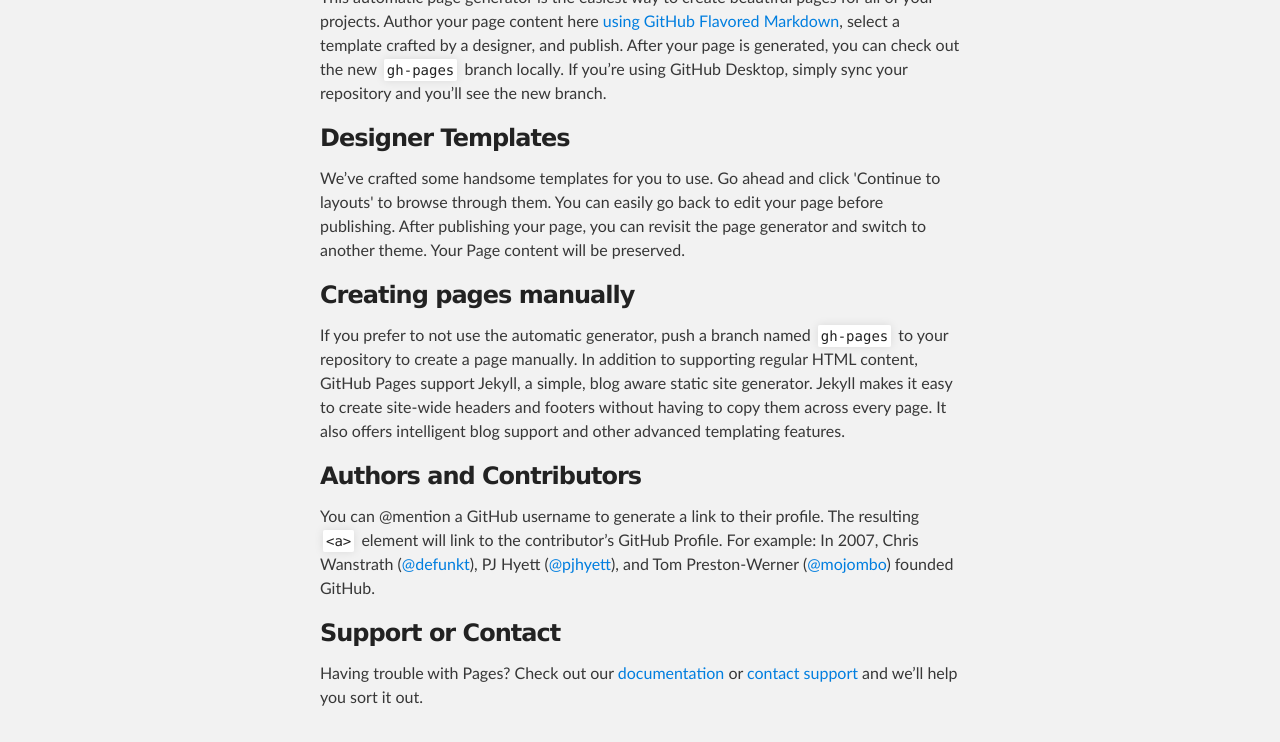
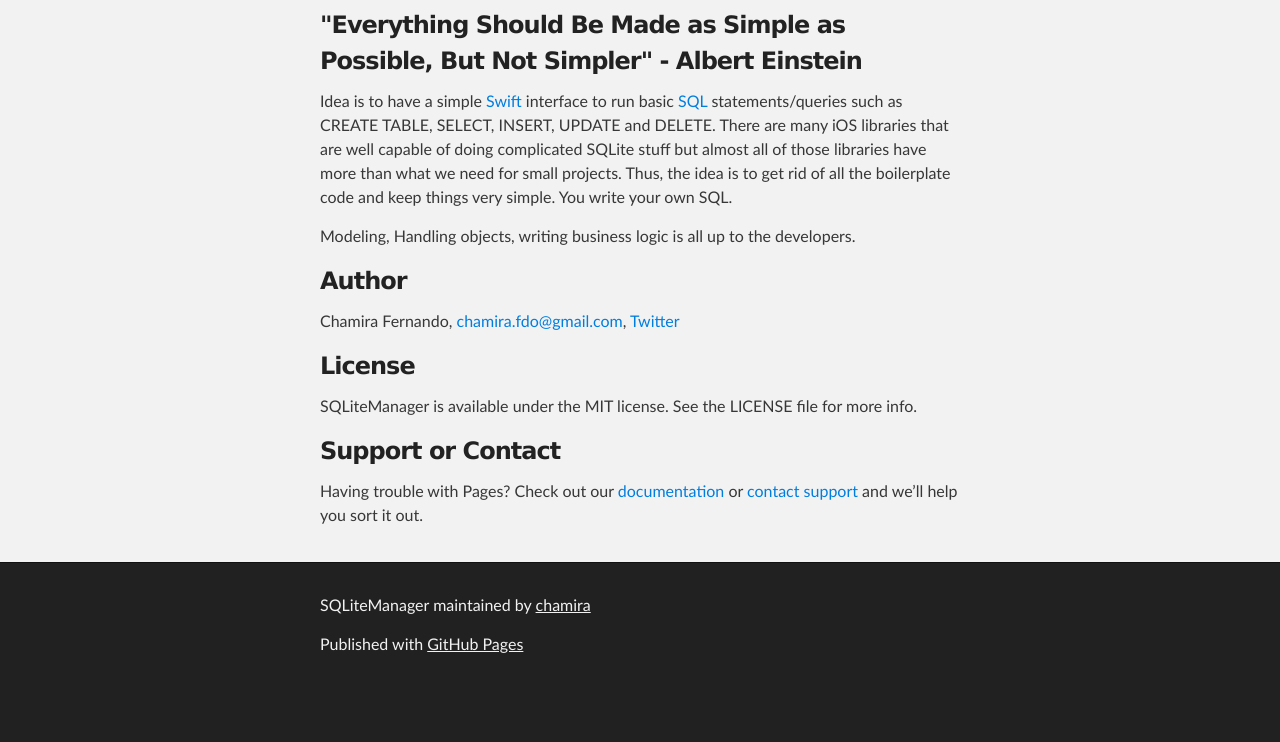
Before and after one commit to chamira/SQLiteManager, a plain HTML site: page index.html in a window 1280 px wide. Shown: the part 393-1135 px from the top of the page. After the commit the page ends 1084 px from the top, so only its background shows below. Drawn offline with Linux system fonts and the light colour scheme.

```diff
--- a/index.html
+++ b/index.html
@@ -31,25 +31,27 @@
     <!-- MAIN CONTENT -->
     <div id="main_content_wrap" class="outer">
       <section id="main_content" class="inner">
-        <h3>
-<a id="welcome-to-github-pages" class="anchor" href="#welcome-to-github-pages" aria-hidden="true"><span aria-hidden="true" class="octicon octicon-link"></span></a>Welcome to GitHub Pages.</h3>
-
-<p>This automatic page generator is the easiest way to create beautiful pages for all of your projects. Author your page content here <a href="https://guides.github.com/features/mastering-markdown/">using GitHub Flavored Markdown</a>, select a template crafted by a designer, and publish. After your page is generated, you can check out the new <code>gh-pages</code> branch locally. If you’re using GitHub Desktop, simply sync your repository and you’ll see the new branch.</p>
+        <h2>
+<a id="welcome-to-the-sqlitemanager-wiki" class="anchor" href="#welcome-to-the-sqlitemanager-wiki" aria-hidden="true"><span aria-hidden="true" class="octicon octicon-link"></span></a>Welcome to the SQLiteManager wiki!</h2>
 
 <h3>
-<a id="designer-templates" class="anchor" href="#designer-templates" aria-hidden="true"><span aria-hidden="true" class="octicon octicon-link"></span></a>Designer Templates</h3>
+<a id="everything-should-be-made-as-simple-as-possible-but-not-simpler---albert-einstein" class="anchor" href="#everything-should-be-made-as-simple-as-possible-but-not-simpler---albert-einstein" aria-hidden="true"><span aria-hidden="true" class="octicon octicon-link"></span></a>"Everything Should Be Made as Simple as Possible, But Not Simpler" - Albert Einstein</h3>
 
-<p>We’ve crafted some handsome templates for you to use. Go ahead and click 'Continue to layouts' to browse through them. You can easily go back to edit your page before publishing. After publishing your page, you can revisit the page generator and switch to another theme. Your Page content will be preserved.</p>
+<p>Idea is to have a simple <a href="https://developer.apple.com/swift/">Swift</a> interface to run basic <a href="https://www.sqlite.org/lang.html">SQL</a> statements/queries such as CREATE TABLE, SELECT, INSERT, UPDATE and DELETE.
+There are many iOS libraries that are well capable of doing complicated SQLite stuff but almost all of those libraries have more than what we need for small projects.
+Thus, the idea is to get rid of all the boilerplate code and keep things very simple. You write your own SQL.</p>
+
+<p>Modeling, Handling objects, writing business logic is all up to the developers.</p>
 
 <h3>
-<a id="creating-pages-manually" class="anchor" href="#creating-pages-manually" aria-hidden="true"><span aria-hidden="true" class="octicon octicon-link"></span></a>Creating pages manually</h3>
+<a id="author" class="anchor" href="#author" aria-hidden="true"><span aria-hidden="true" class="octicon octicon-link"></span></a>Author</h3>
 
-<p>If you prefer to not use the automatic generator, push a branch named <code>gh-pages</code> to your repository to create a page manually. In addition to supporting regular HTML content, GitHub Pages support Jekyll, a simple, blog aware static site generator. Jekyll makes it easy to create site-wide headers and footers without having to copy them across every page. It also offers intelligent blog support and other advanced templating features.</p>
+<p>Chamira Fernando, <a href="mailto:chamira.fdo@gmail.com">chamira.fdo@gmail.com</a>, <a href="https://twitter.com/chamirafernando">Twitter</a></p>
 
 <h3>
-<a id="authors-and-contributors" class="anchor" href="#authors-and-contributors" aria-hidden="true"><span aria-hidden="true" class="octicon octicon-link"></span></a>Authors and Contributors</h3>
+<a id="license" class="anchor" href="#license" aria-hidden="true"><span aria-hidden="true" class="octicon octicon-link"></span></a>License</h3>
 
-<p>You can @mention a GitHub username to generate a link to their profile. The resulting <code>&lt;a&gt;</code> element will link to the contributor’s GitHub Profile. For example: In 2007, Chris Wanstrath (<a href="https://github.com/defunkt" class="user-mention">@defunkt</a>), PJ Hyett (<a href="https://github.com/pjhyett" class="user-mention">@pjhyett</a>), and Tom Preston-Werner (<a href="https://github.com/mojombo" class="user-mention">@mojombo</a>) founded GitHub.</p>
+<p>SQLiteManager is available under the MIT license. See the LICENSE file for more info.</p>
 
 <h3>
 <a id="support-or-contact" class="anchor" href="#support-or-contact" aria-hidden="true"><span aria-hidden="true" class="octicon octicon-link"></span></a>Support or Contact</h3>
```
Also changed, not shown: params.json (+1 -1 lines).
